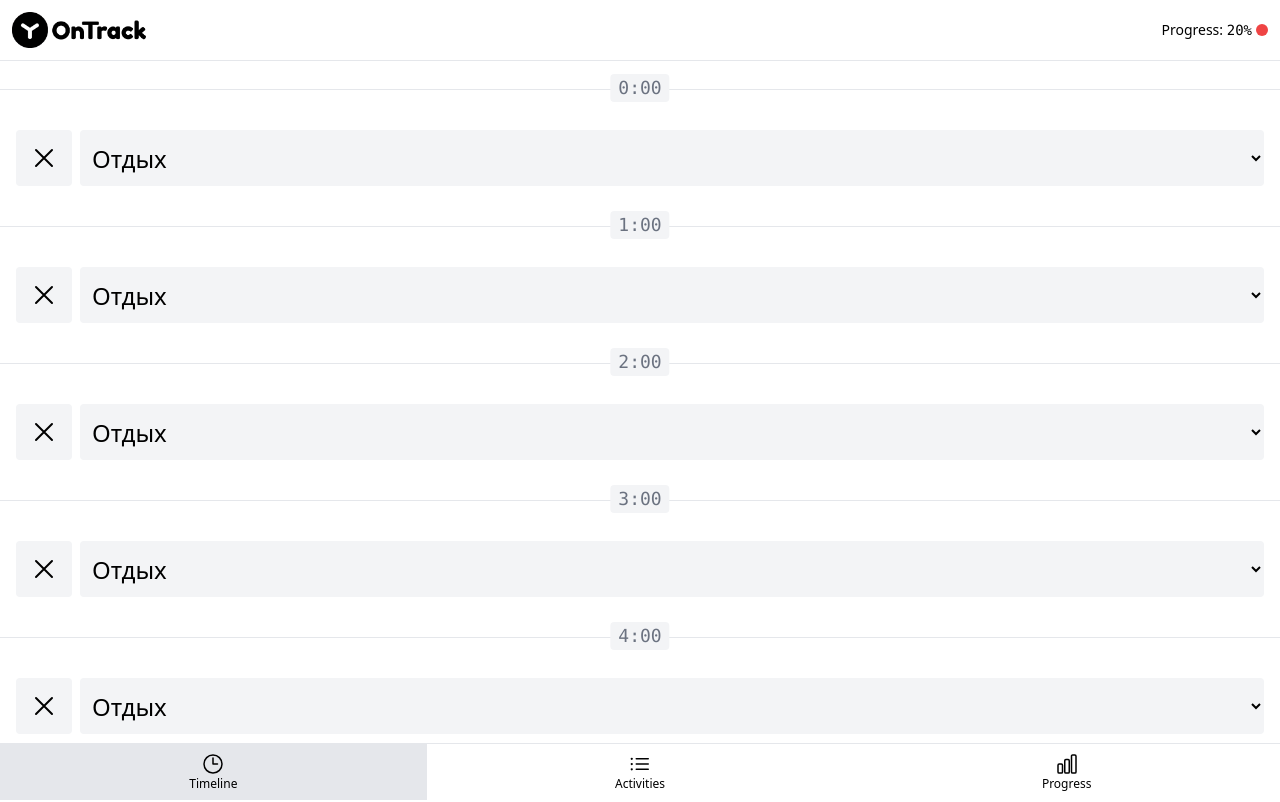
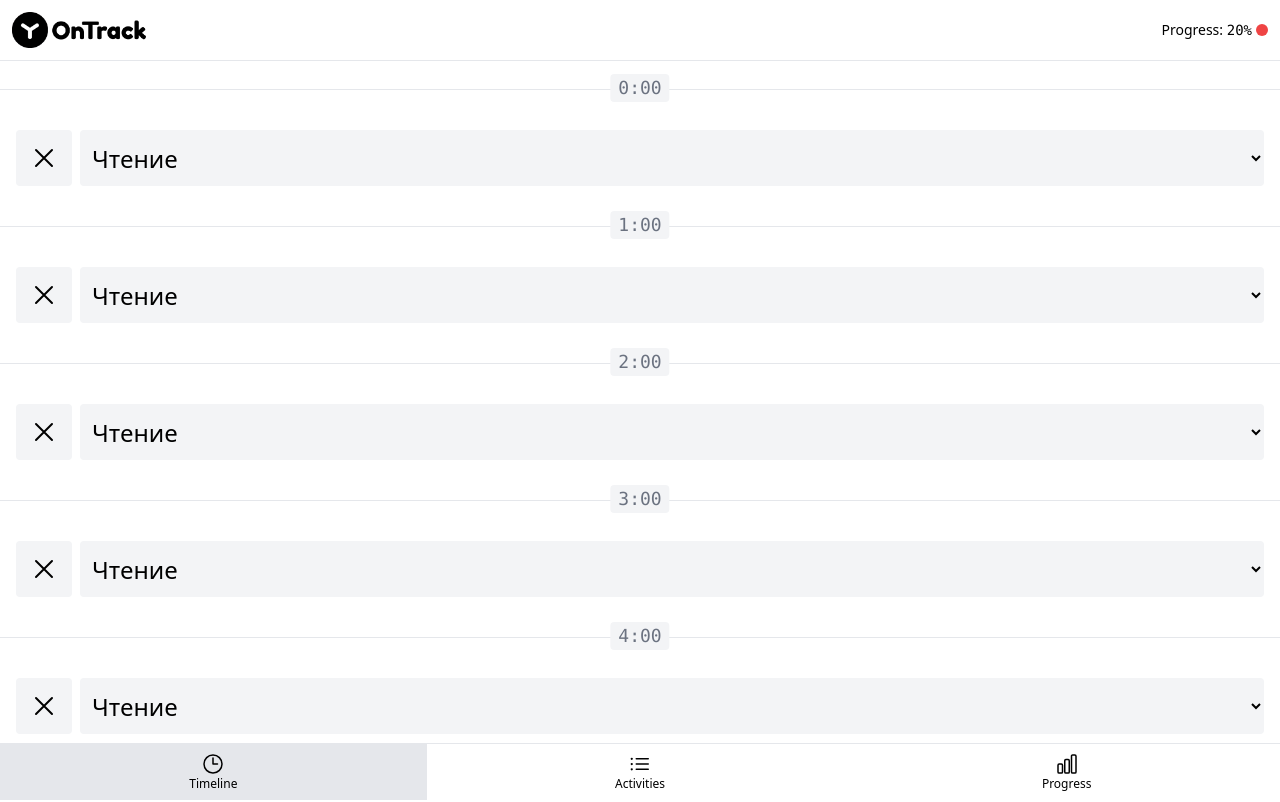
Before and after one commit to linata81/ontrack_vue, a Vue app: page /#timeline in a window 1280 px wide. Shown: the top 802 px of the page. Built offline with nearby package versions, Linux system fonts and the light colour scheme.

Commit message:
splitting into components button and select

```diff
--- /dev/null
+++ b/src/components/BaseButton.vue
@@ -0,0 +1,5 @@
+<template>
+  <button class="rounded bg-gray-100 p-3 enabled:hover:bg-gray-200 disabled:cursor-not-allowed disabled:opacity-50">
+    <slot></slot>
+  </button>
+</template>
--- /dev/null
+++ b/src/components/BaseSelect.vue
@@ -0,0 +1,20 @@
+<script setup>
+import BaseButton from './BaseButton.vue';
+import { XMarkIcon } from '@heroicons/vue/24/outline'
+
+defineProps(['selected', 'options', 'placeholder'])
+</script>
+
+<template>
+  <div class="flex gap-2">
+    <BaseButton>
+      <XMarkIcon class="h-8" />
+    </BaseButton>
+    <select class="w-full truncate rounded bg-gray-100 py-1 px-2 text-2xl">
+      <option selected disabled value="" class>{{ placeholder }}</option>
+      <option v-for="{ value, label } in options" :key="value" :value="value" :selected="value === selected">
+        {{ label }}
+      </option>
+    </select>
+  </div>
+</template>
--- a/src/components/TimelineItem.vue
+++ b/src/components/TimelineItem.vue
@@ -1,5 +1,5 @@
 <script setup>
-import { XMarkIcon } from '@heroicons/vue/24/outline'
+import BaseSelect from './BaseSelect.vue';
 
 const props = defineProps(['timelineItem'])
 
@@ -15,22 +15,13 @@ const options = [
   {value: 2, label: 'Чтение'},
   {value: 3, label: 'Тренировка'}
 ]
+
+const selectedActivityId = 2
 </script>
 
 <template>
   <li class="relative flex flex-col gap-2 border-t border-gray-200 py-10 px-4">
-    <a href="#"
-      :class="hourLinkClasses">
-      {{ timelineItem.hour }}:00
-    </a>
-    <div class="flex gap-2">
-      <button class="rounded bg-gray-100 p-3 enabled:hover:bg-gray-200 disabled:cursor-not-allowed disabled:opacity-50">
-        <XMarkIcon class="h-8" />
-      </button>
-      <select name="" id="" class="w-full truncate rounded bg-gray-100 py-1 px-2 text-2xl">
-        <option selected disabled value="" class>Отдых</option>
-        <option v-for="{value, label} in options" :key="value" :value="value">{{ label }}</option>
-      </select>
-    </div>
+    <a href="#" :class="hourLinkClasses"> {{ timelineItem.hour }}:00 </a>
+    <BaseSelect :selected="selectedActivityId" :options="options" placeholder="Отдых"/>
   </li>
 </template>
```
